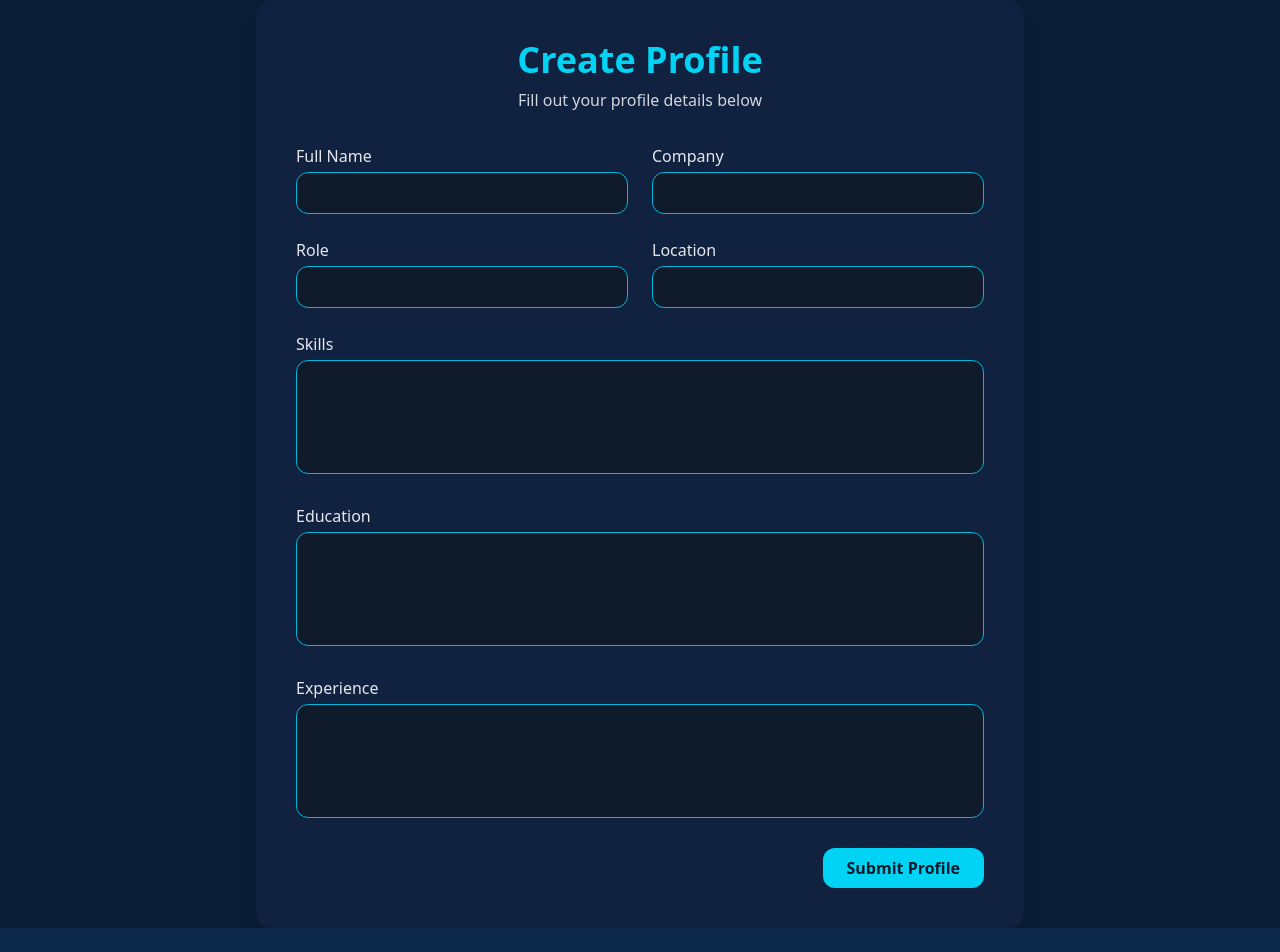
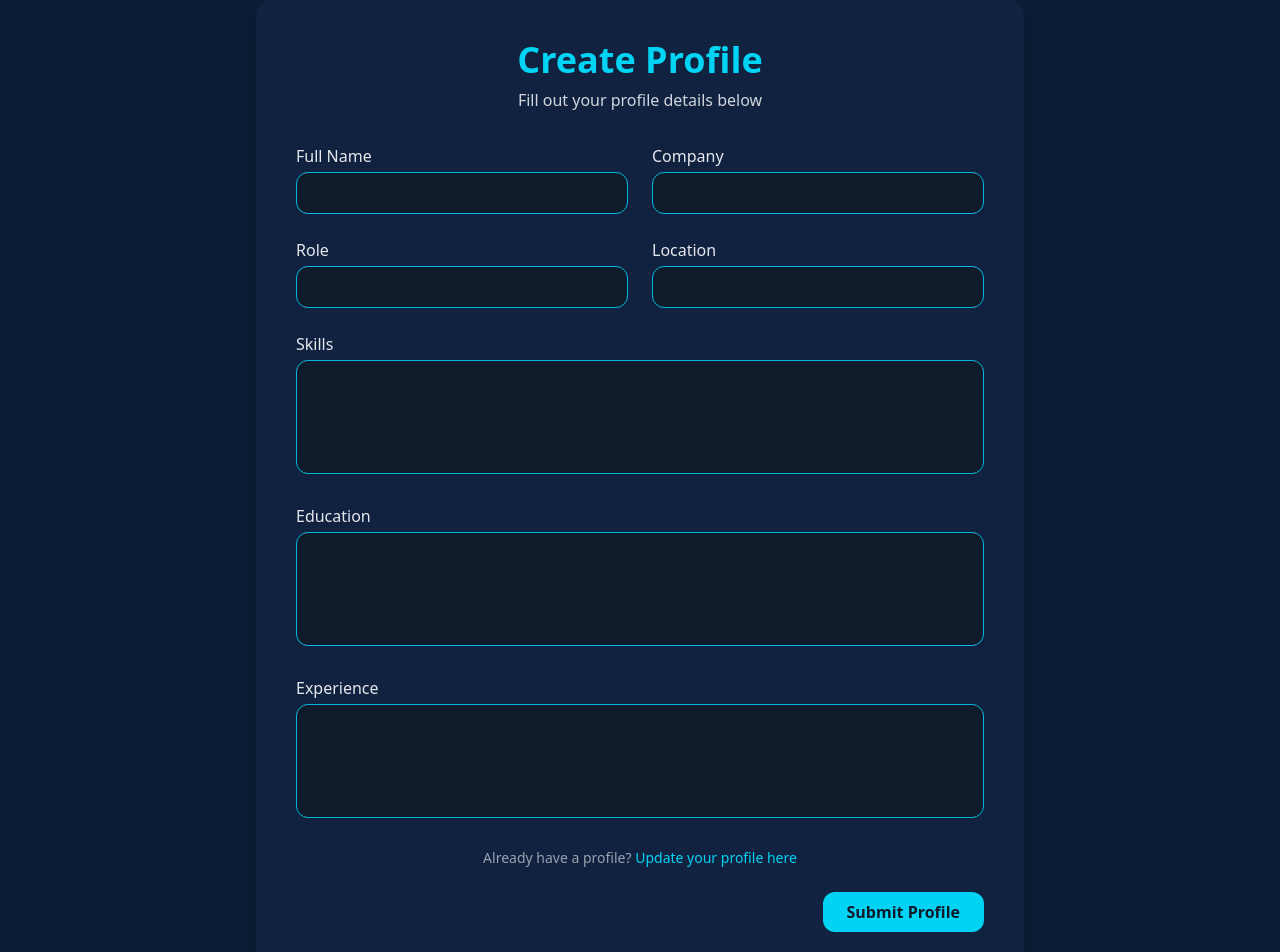
Before and after one commit to raphaelkihiro/smart-recruiter, a React (Vite) app: page /profile in a window 1280 px wide. Shown: the top 952 px of the page. Before the commit the page ends 928 px from the top, so only its background shows below. Built offline with nearby package versions, Linux system fonts and the light colour scheme; no server answers.

Commit message:
Modifed the CreateProfile file

```diff
--- a/src/pages/CreateProfile.jsx
+++ b/src/pages/CreateProfile.jsx
@@ -1,7 +1,9 @@
 import { useForm } from "react-hook-form";
 import { toast } from "react-hot-toast";
+import { useNavigate } from "react-router-dom"
 
 const API_BASE_URL = import.meta.env.VITE_API_BASE_URL;
+
 
 function CreateProfile() {
   const {
@@ -10,9 +12,21 @@ function CreateProfile() {
     reset,
     formState: { errors }
   } = useForm();
+  const navigate = useNavigate()
 
   const onSubmit = async (data) => {
-    const token = localStorage.getItem("token");
+    const token = localStorage.getItem("access_token");
+
+    // Clean the data to avoid sending empty strings
+    const cleanedData = {
+      name: data.name,
+      company: data.company,
+      role: data.role,
+      location: data.location || null,
+      skills: data.skills || null,
+      education: data.education || null,
+      experience: data.experience || null
+    };
 
     try {
       const res = await fetch(`${API_BASE_URL}/profile`, {
@@ -21,7 +35,7 @@ function CreateProfile() {
           "Content-Type": "application/json",
           Authorization: `Bearer ${token}`
         },
-        body: JSON.stringify(data)
+        body: JSON.stringify(cleanedData)
       });
 
       const result = await res.json();
@@ -31,7 +45,9 @@ function CreateProfile() {
       }
 
       toast.success("Profile created successfully!");
-      reset();
+
+      navigate("/intervieweedashboard");
+
     } catch (error) {
       console.error("Error:", error);
       toast.error(`🚫 ${error.message}`);
@@ -69,7 +85,7 @@ function CreateProfile() {
             </div>
           ))}
 
-          {/* Text areas for larger content */}
+          {/* Text areas */}
           {[
             { name: "skills", label: "Skills" },
             { name: "education", label: "Education" },
@@ -84,6 +100,16 @@ function CreateProfile() {
               ></textarea>
             </div>
           ))}
+           {/* Update Profile Prompt */}
+            <p className="text-center text-sm text-gray-400 md:col-span-2">
+              Already have a profile?{" "}
+              <a
+                href="/update/profile"
+                className="text-cyan-400 font-medium hover:underline"
+              >
+                Update your profile here
+              </a>
+            </p>
 
           <div className="md:col-span-2 flex justify-end">
             <button
```
